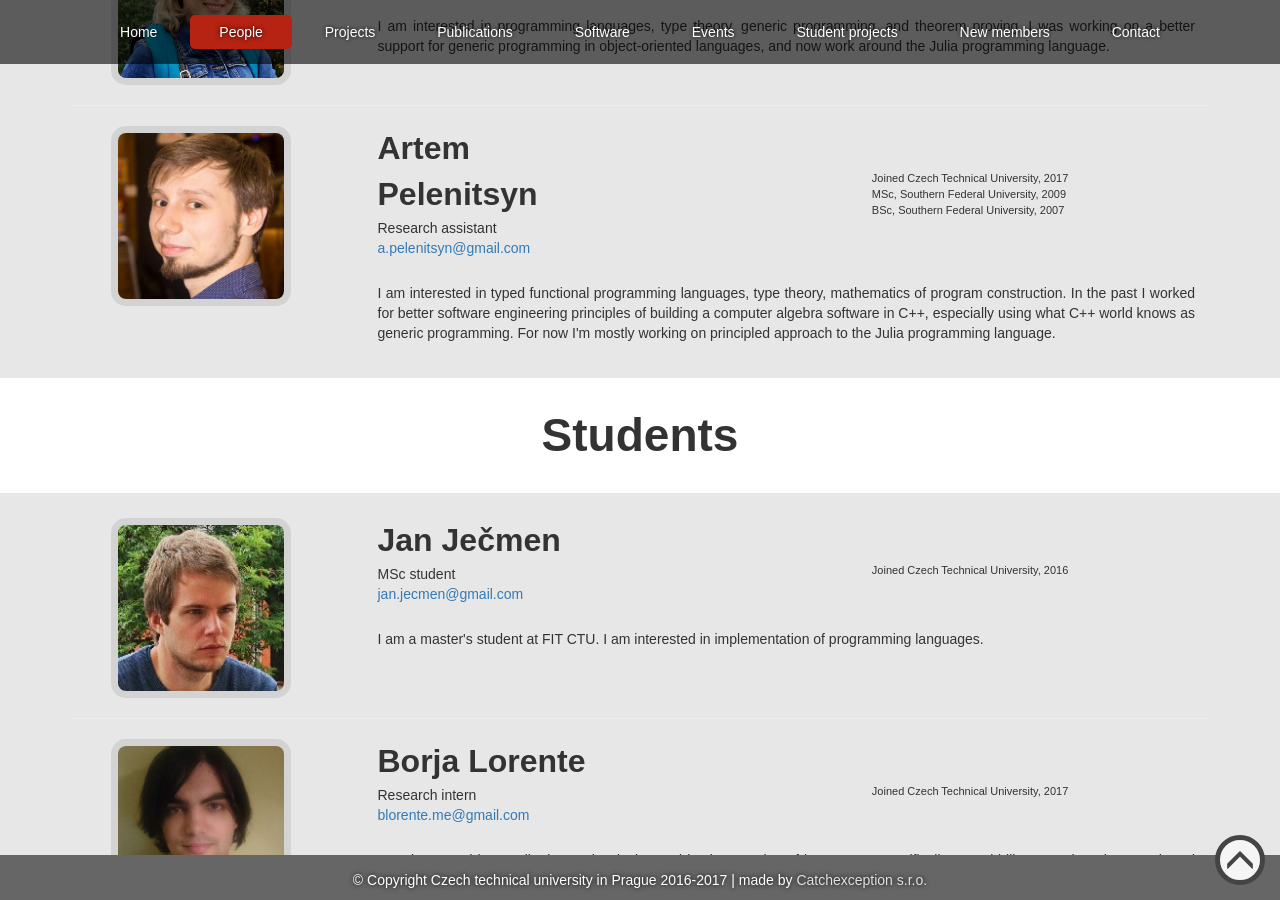
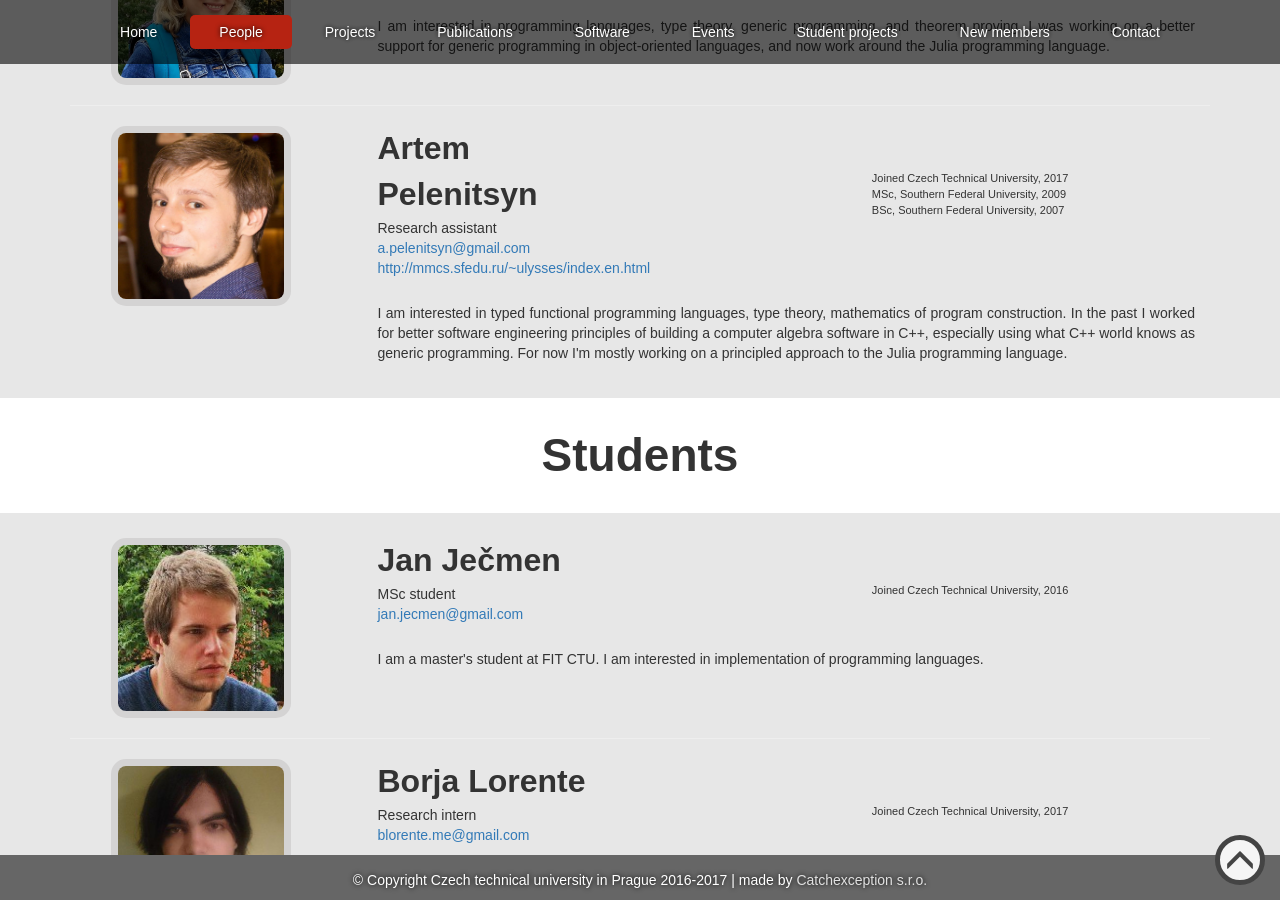
Before and after one commit to PRL-PRG/prl-prg.github.io, a Jekyll site: the page built from people.md, in a window 1280 px wide and 900 px high, scrolled down 1469 px. Built offline with Jekyll 4.4.1, drawn with Linux system fonts in a browser that asks for light colours; some of the changed lines change nothing that is shown.

Commit message:
add link to artem's homepage

```diff
--- a/people.md
+++ b/people.md
@@ -77,11 +77,12 @@
     photo: artem_pelenitsyn.jpg
     title: Research assistant
     email: a.pelenitsyn@gmail.com
+    web: http://mmcs.sfedu.ru/~ulysses/index.en.html
     bio:
     - Joined Czech Technical University, 2017
     - MSc, Southern Federal University, 2009
     - BSc, Southern Federal University, 2007
-    note: "I am interested in typed functional programming languages, type theory, mathematics of program construction. In the past I worked for better software engineering principles of building a computer algebra software in C++, especially using what C++ world knows as generic programming. For now I'm mostly working on principled approach to the Julia programming language."
+    note: "I am interested in typed functional programming languages, type theory, mathematics of program construction. In the past I worked for better software engineering principles of building a computer algebra software in C++, especially using what C++ world knows as generic programming. For now I'm mostly working on a principled approach to the Julia programming language."
 
   - type: student
     name: Jan Ječmen
```
